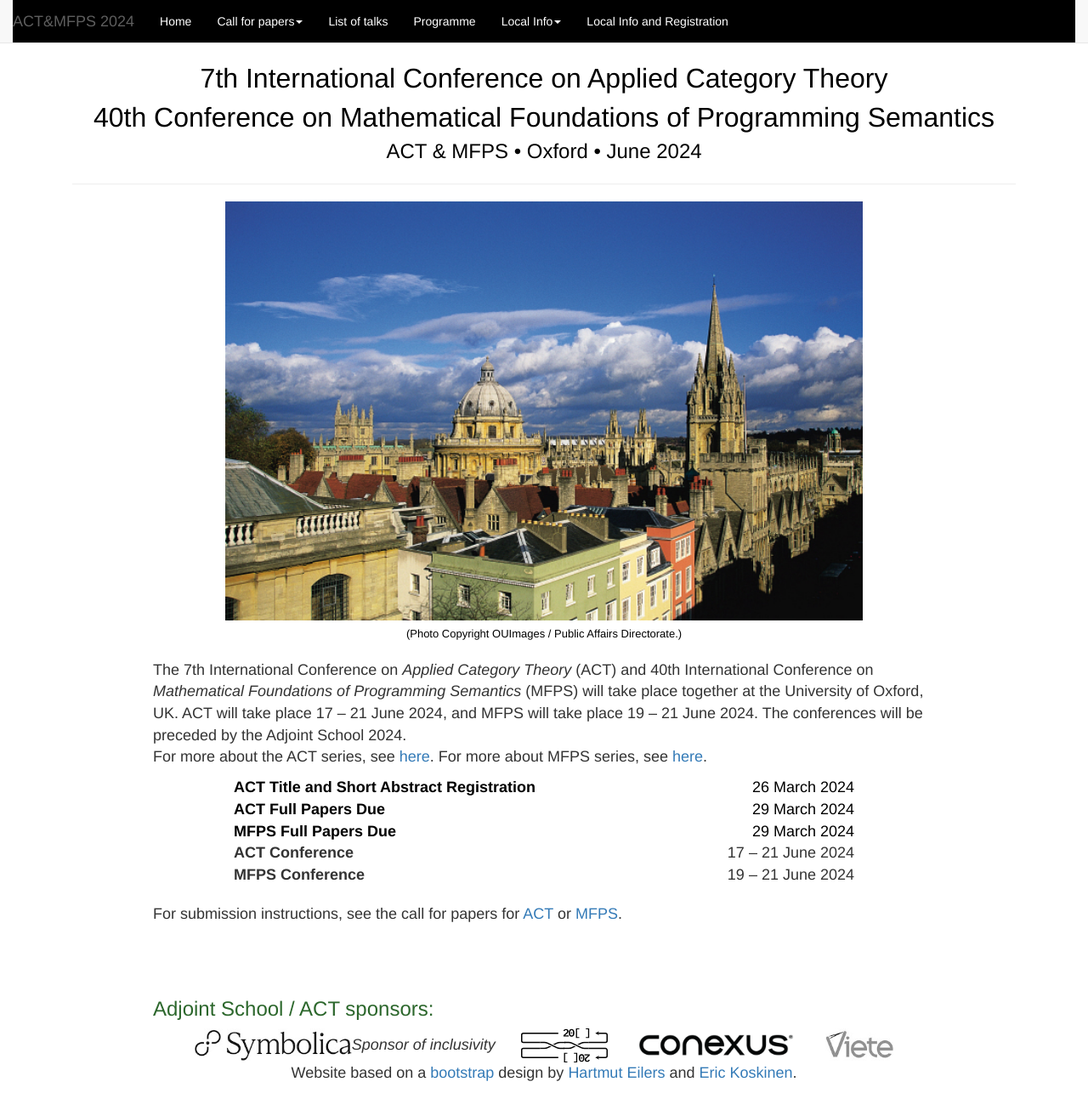
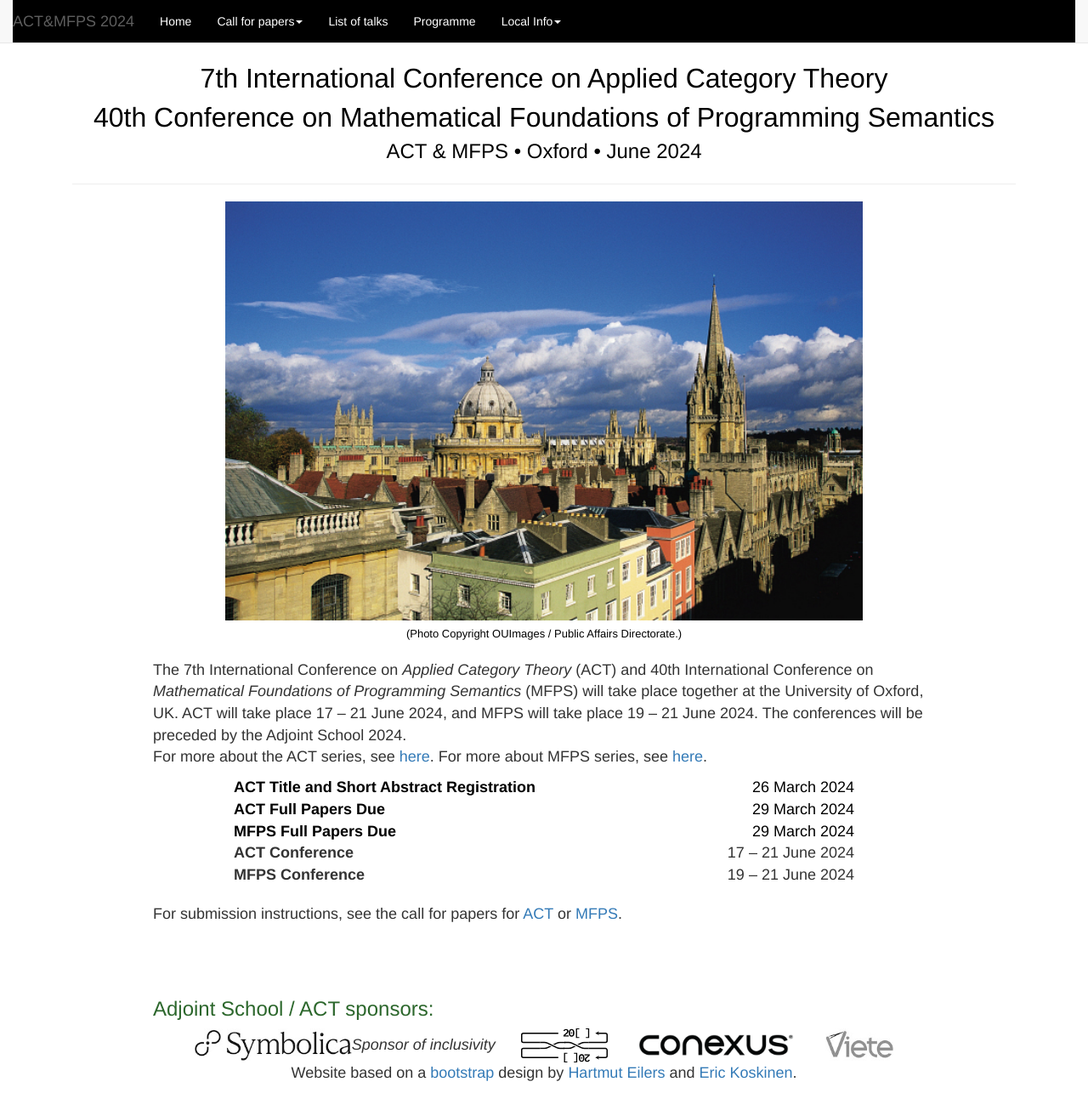
Before and after one commit to oxford24/oxford24.github.io, a Jekyll site: the page built from index.html, in a window 1280 px wide and 1286 px high. Shown: the whole window at 85% size. Built offline with Jekyll 4.4.1, drawn with Linux system fonts in a browser that asks for light colours.

Commit message:
Update actmfps.html

```diff
--- a/_layouts/actmfps.html
+++ b/_layouts/actmfps.html
@@ -56,7 +56,6 @@
 <li><a href="map.html">Map of venues and lunch suggestions</a></li>
 <li><a href="broader-map.html">Map of broader area</a></li>
 </ul></li>
-        <li><a href="local.html">Local Info and Registration</a></li>
 <!--        <li><a href="local.html">Local info</a></li>-->
 <!--        <li class="dropdown">          <a href="#" class="dropdown-toggle" data-toggle="dropdown" role="button" aria-haspopup="true" aria-expanded="false">Business meeting<span class="caret"></span></a>
           <ul class="dropdown-menu">
```
